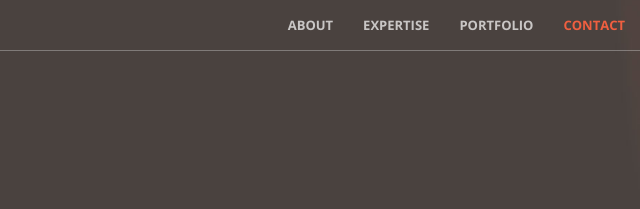
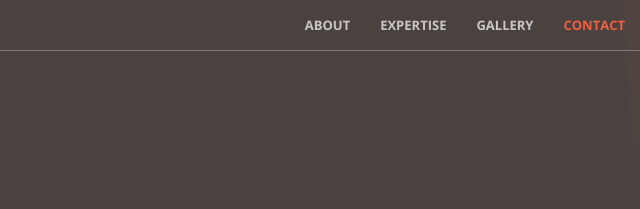
Before and after one commit to nuhil/batenuro, a website: page index.html in a window 1280 px wide. Shown: the top 209 px of the page, 640-1280 px from the left. Drawn offline with nearby package versions, Linux system fonts and the light colour scheme.

Commit message:
Update index.html

```diff
--- a/index.html
+++ b/index.html
@@ -56,7 +56,7 @@
                         <a class="page-scroll" href="#services">Expertise</a>
                     </li>
                     <li>
-                        <a class="page-scroll" href="#portfolio">Portfolio</a>
+                        <a class="page-scroll" href="#portfolio">Gallery</a>
                     </li>
                     <li>
                         <a class="page-scroll" href="#contact">Contact</a>
```
